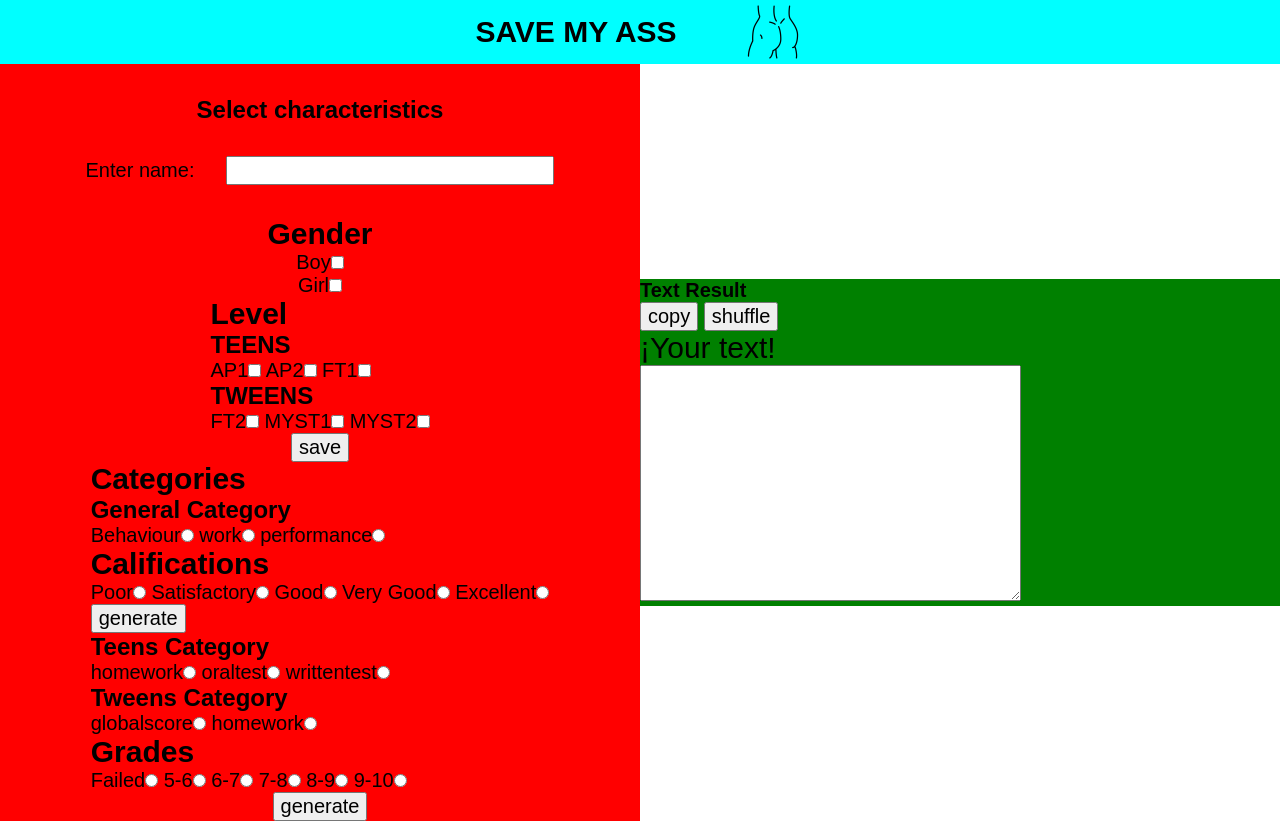
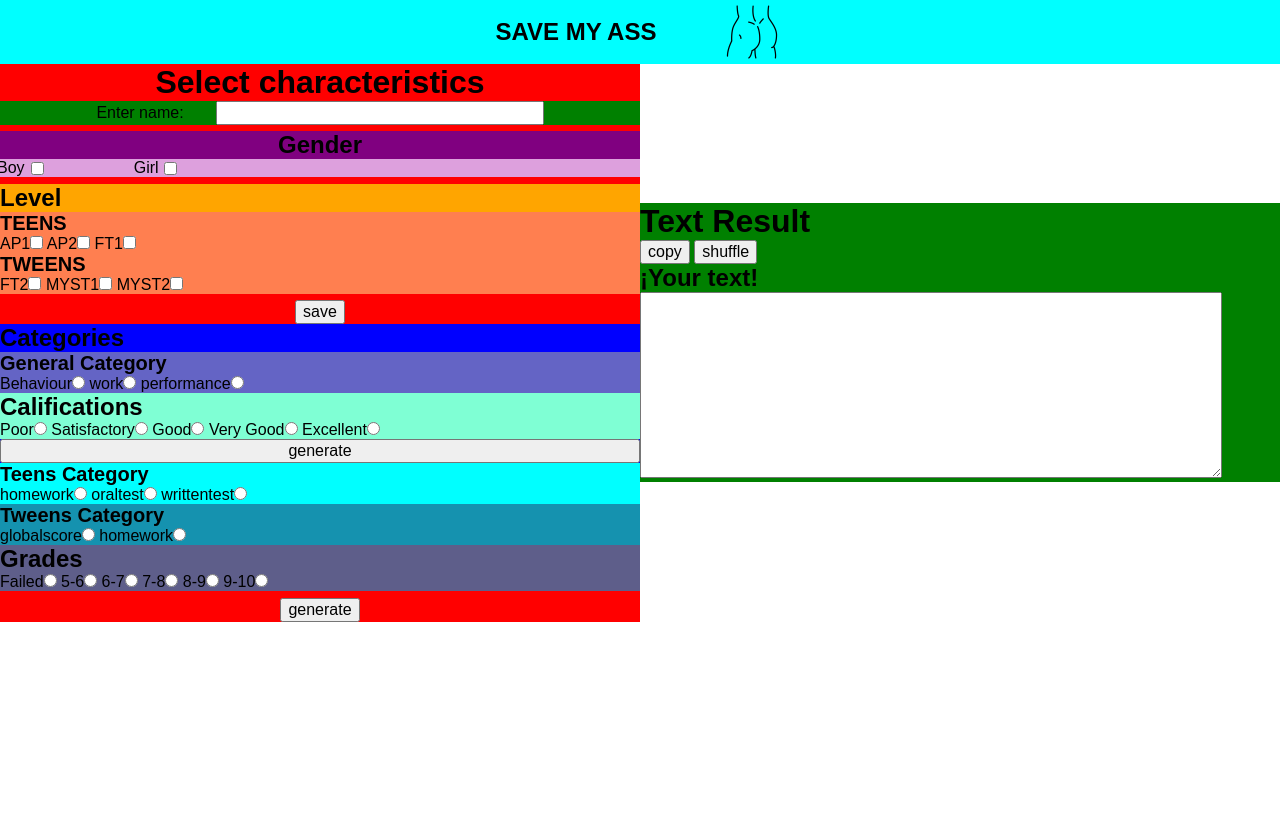
Before and after one commit to NuriaLiano/save-my-ass, a plain HTML site: page index.html in a window 1280 px wide. After the commit the page ends 800 px from the top, so only its background shows below. Drawn offline with Linux system fonts and the light colour scheme.

Commit message:
organice css

```diff
--- a/index.html
+++ b/index.html
@@ -17,12 +17,13 @@
     </header>
     <section>
         <div class="left">
-            <h2>Select characteristics</h2>
+            <h2 class="supertitle">Select characteristics</h2>
             <div class="inputname">
                 <label for="childname">Enter name: </label><input type="text" name="childname" id="childname">
             </div>
             <div class="gender">
                 <h3 class="title">Gender</h3>
+                <div class="gen">
                     <div class="boybox">
                         <label for="boy">Boy</label><input type="checkbox" name="gender" id="boy" value="Boy">
                     </div>
@@ -30,8 +31,11 @@
                         <label for="girl">Girl</label><input type="checkbox" name="gender" id="girl" value="Girl">
                     </div>
                 </div>
+
+            </div>
             <div class="group">
                 <h3 class="title">Level</h3>
+                <div class="students">
                     <div class="teens"><!--es menor-->
                         <h4 class="subtitle">TEENS</h4>
                         <label for="ap1">AP1</label><input type="checkbox" name="ap1" id="ap1" value="ap1">
@@ -43,6 +47,7 @@
                         <label for="ft2">FT2</label><input type="checkbox" name="ft2" id="ft2" value="ft2">
                         <label for="myst1">MYST1</label><input type="checkbox" name="myst1" id="myst1" value="myst1">
                         <label for="myst2">MYST2</label><input type="checkbox" name="myst2" id="myst2" value="myst2">
+                    </div>
                 </div>
             </div>
             <input type="button" value="save">
@@ -87,10 +92,10 @@
             <input type="button" value="generate">
         </div>
         <div class="right">
-            <h2>Text Result</h2>
+            <h2 class="supertitle">Text Result</h2>
             <input type="button" value="copy">
             <input type="button" value="shuffle">
-            <p class="title">¡Your text!</p>
+            <h3 class="title">¡Your text!</h3>
             <textarea name="" id="" cols="30" rows="10"></textarea>
         </div>
     </section>
--- a/main.css
+++ b/main.css
@@ -1,15 +1,18 @@
 *{
     font-family: Arial, Helvetica, sans-serif;
     margin: 0;
-    font-size: 20px;
+    font-size: 100%;
 }
 
 /*general*/
+.supertitle{
+    font-size: 200%;
+}
 .title{
     font-size: 150%;
 }
 .subtitle{
-    font-size: 120%;
+    font-size: 125%;
 }
 
 /*******************************/
@@ -48,17 +51,14 @@ section{
     width: 50%;
 }
 
-.left h2{
-    font-size: x-large;
-    margin: 5% 0;
-}
 .left .inputname{
     width: 100%;
     display: flex;
     align-items: center;
     justify-content: center;
     gap: 5%;
-    margin-bottom: 5%;
+    margin-bottom: 1%;
+    background-color: green;
 }
 .left .inputname #childname{
     width: 50%;
@@ -68,9 +68,60 @@ section{
     flex-direction: column;
     justify-content: center;
     align-items: center;
+    margin-bottom: 1%;
+    width: 100%;
+    background-color: purple;
+}
+.left .gender .gen{
+    display: flex;
+    flex-direction: row;
+    gap: 15%;
+    width: 100%;
+    background-color: plum;
 }
 .left .gender .boybox, .left .gender .girlbox{
     display: flex;
     justify-content: center;
     align-items: center;
+    flex-direction: row;
+    gap: 15%;
 }
+
+.left .group{
+    display: flex;
+    flex-direction: column;
+    justify-content:left;
+    margin-bottom: 1%;
+    width: 100%;
+    background-color: orange;
+}
+.left .group .students{
+    background-color: coral;
+    width: 100%;
+}
+.left .categories{
+    display: flex;
+    flex-direction: column;
+    justify-content:left;
+    margin-bottom: 1%;
+    width: 100%;
+    background-color: blue;
+}
+.left .categories .generalCat{
+    background-color: rgb(100, 100, 197);
+}
+.left .categories .generalCat .calification{
+    background-color: aquamarine;
+}
+.left .categories .teensCat{
+    background-color: aqua;
+}
+.left .categories .tweensCat{
+    background-color: rgb(21, 146, 175);
+}
+.left .categories .grades{
+    background-color: rgb(94, 94, 138);
+}
+.right textarea{
+    width: 90%;
+}
```
Lines whose indentation alone changed are shown as unchanged.
